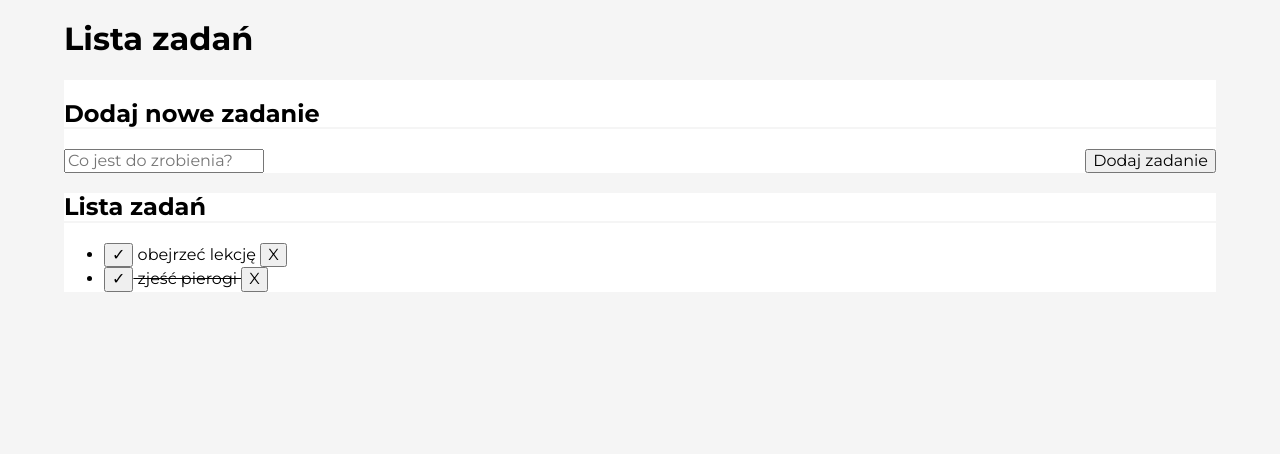
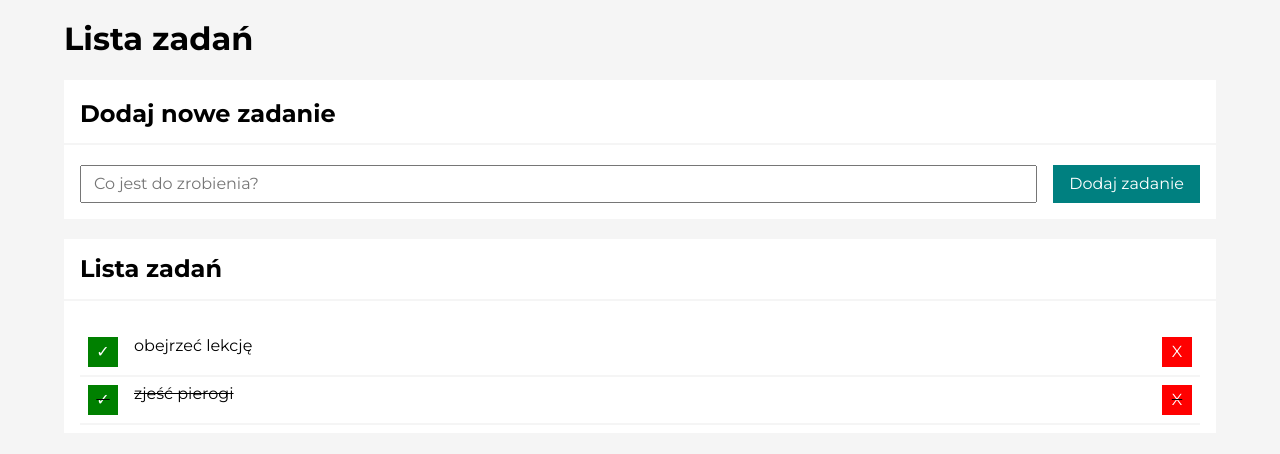
Before and after one commit to Urbork/to-do-list, a plain HTML site: page index.html in a window 1280 px wide. Drawn offline with nearby package versions, Linux system fonts and the light colour scheme.

Commit message:
first styles added

```diff
--- a/css/form.css
+++ b/css/form.css
@@ -8,16 +8,31 @@
 }
 
 .form__heading {
+  padding: 0 0 16px 16px;
   border-bottom: 2px solid whitesmoke;
 }
 
 .form__interface {
-  display: flex;
-  justify-content: space-between;
+  margin: 0 16px 16px 16px;
+  display: grid;
+  grid-template-columns: 1fr auto;
+  grid-gap: 16px;
+}
+
+@media (max-width: 767px) {
+  .form__interface {
+    display: flex;
+    flex-direction: column;
+  }
 }
 
 .form__input {
+  padding: 8px 12px;
 }
 
 .form__button {
+  padding: 8px 16px;
+  background-color: teal;
+  color: white;
+  border: none;
 }
--- a/css/tasks.css
+++ b/css/tasks.css
@@ -5,19 +5,35 @@
 }
 
 .tasks__heading {
+  padding: 16px;
   border-bottom: 2px solid whitesmoke;
 }
 
 .tasks__list {
+  padding: 8px 16px;
+  list-style: none;
 }
 
 .tasks__button {
+  margin: 0 8px;
+  width: 30px;
+  height: 30px;
+  background-color: green;
+  color: white;
+  border: none;
+  cursor: pointer;
 }
 
 .tasks__button--remove {
+  background-color: red;
 }
 
 .tasks__item {
+  padding: 8px 0;
+  display: grid;
+  grid-template-columns: auto 1fr auto;
+  grid-gap: 8px;
+  border-bottom: 2px solid whitesmoke;
 }
 
 .tasks__item--done {
```
